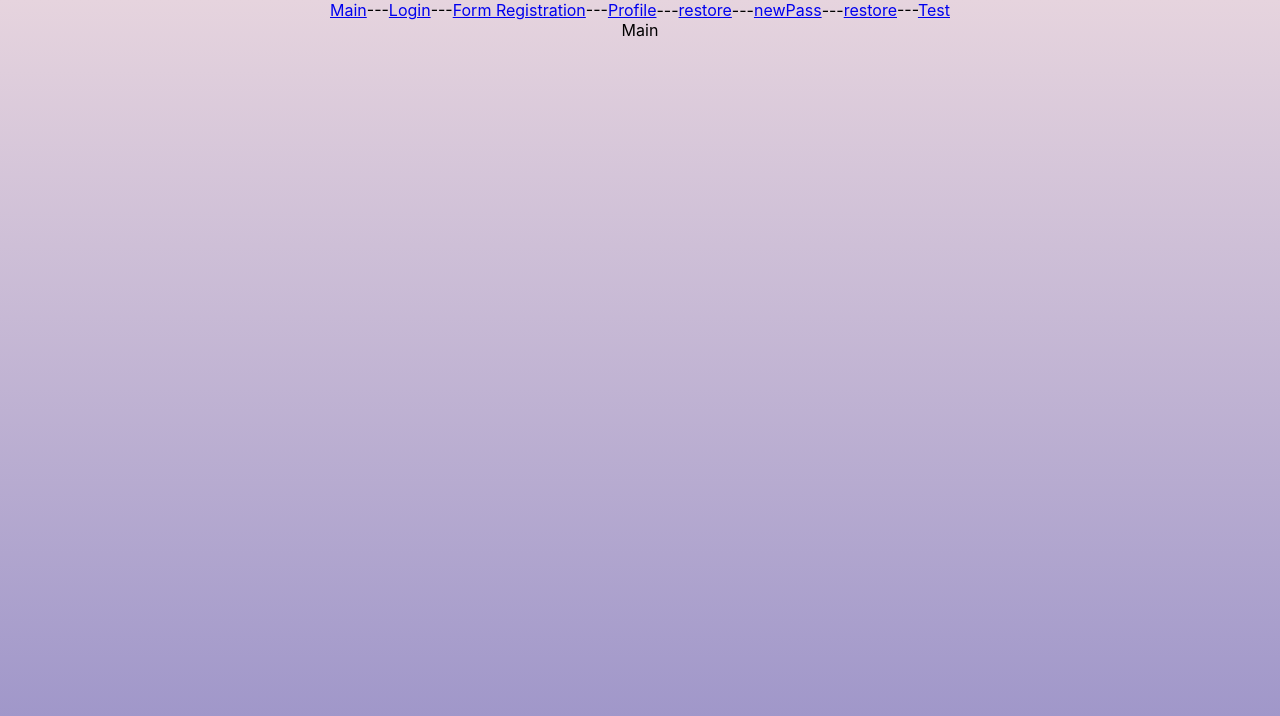
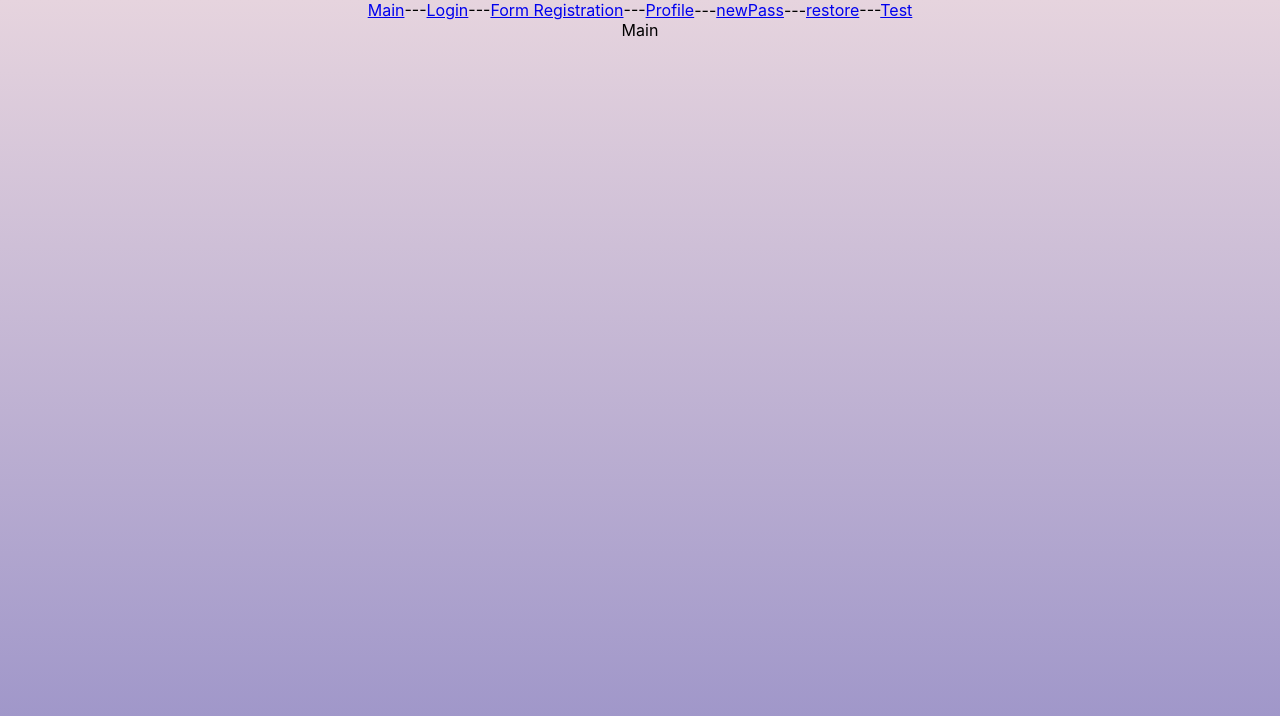
Before and after one commit to faceless49/cards, a React (Create React App) app: page /login in a window 1280 px wide. Shown: the top 716 px of the page. Built offline with nearby package versions, Linux system fonts and the light colour scheme.

Commit message:
add token to userresponse

```diff
--- a/src/App.tsx
+++ b/src/App.tsx
@@ -19,7 +19,6 @@ function App() {
         <NavLink to={"/login"}>Login</NavLink>---
         <NavLink to={"/registration"}>Form Registration</NavLink>---
         <NavLink to={"/profile"}>Profile</NavLink>---
-        <NavLink to={"/restore"}>restore</NavLink>---
         <NavLink to={"/newPass"}>newPass</NavLink>---
         <NavLink to={"/restore"}>restore</NavLink>---
         <NavLink to={"/test"}>Test</NavLink>
--- a/src/api/profile-api.ts
+++ b/src/api/profile-api.ts
@@ -19,6 +19,7 @@ export type UserResponseType = {
     verified: boolean;
     rememberMe: boolean;
     error: string;
+    token?: string
 }
 
 export type MePutRequestType = {
```
